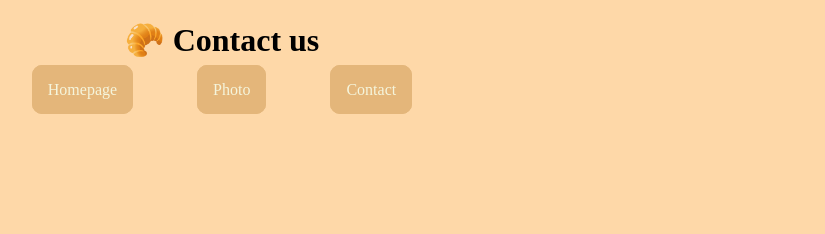
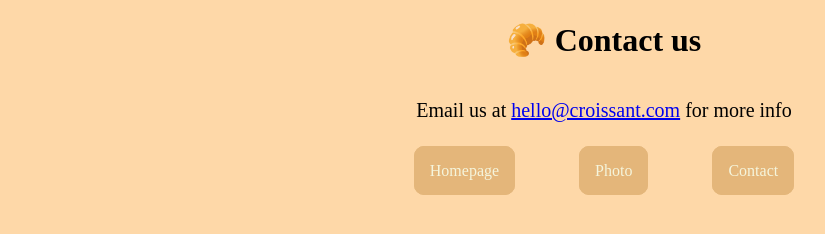
Before and after one commit to ToplaKavica/Croissant, a plain HTML site: page contact.html in a window 1280 px wide. Shown: the whole page, without its empty margins (36-861 px from the left). Drawn offline with Linux system fonts and the light colour scheme.

Commit message:
Updated CSS

```diff
--- a/contact.html
+++ b/contact.html
@@ -9,8 +9,12 @@
   </head>
   <body>
     <h1>🥐 Contact us</h1>
-    <a href="/index.html">Homepage</a>
-    <a href="/photo.html">Photo</a>
-    <a href="/contact.html">Contact</a>
+    <p>
+      Email us at
+      <a href="mailto:hello@croissant.com">hello@croissant.com</a> for more info
+    </p>
+    <a class="button" href="/index.html">Homepage</a>
+    <a class="button" href="/photo.html">Photo</a>
+    <a class="button" href="/contact.html">Contact</a>
   </body>
 </html>
--- a/src/styles.css
+++ b/src/styles.css
@@ -1,6 +1,5 @@
 body {
   background-color: rgb(254, 216, 168);
-  max-width: 500px;
   text-align: center;
 }
 img {
@@ -10,8 +9,9 @@ img {
 }
 p {
   margin: 40px;
+  font-size: 20px;
 }
-a {
+.button {
   text-decoration: none;
   color: beige;
   background-color: rgb(228, 182, 122);
@@ -20,8 +20,8 @@ a {
   border-radius: 10px;
   border: 1px solid rgb(228, 182, 122);
 }
-a:hover {
-  background-color: rgba(228, 182, 122, 0.44);
+.button:hover {
+  background-color: rgba(228, 182, 122, 0.396);
   border: 1px solid rgb(173, 127, 66);
   color: rgb(173, 127, 66);
 }
```
Also changed, not shown: index.html (+3 -3 lines), photo.html (+3 -3 lines).
